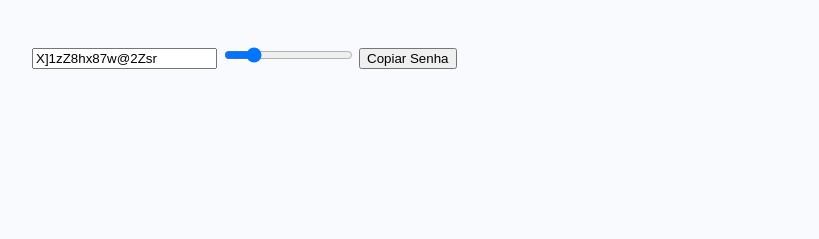
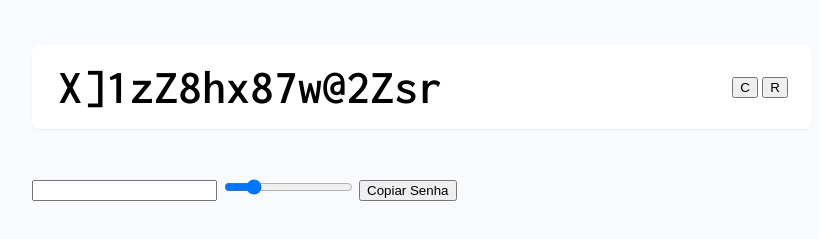
Before and after one commit to gemaquejr/gerador-de-senha, a plain HTML site: page index.html in a window 1280 px wide. Shown: the part 119-358 px from the top of the page, without its empty margins (218-1037 px from the left). Drawn offline with Linux system fonts and the light colour scheme.

Commit message:
Adiciona formatacao do input

```diff
--- a/index.html
+++ b/index.html
@@ -21,6 +21,18 @@
         <p class="subtitle">
           Utilize o nosso gerador online para criar uma senha forte e segura.
         </p>
+      </section>
+
+      <section class="box">
+        <div class="password">
+          <div class="text">
+            <input type="text" name="password" id="password" />
+          </div>
+          <div class="actions">
+            <button id="copy2">C</button>
+            <button id="renew">R</button>
+          </div>
+        </div>
       </section>
 
       <input type="text" name="password" id="password" />
--- a/style.css
+++ b/style.css
@@ -14,12 +14,46 @@ main {
   text-align: center;
   padding-bottom: 3rem;
 }
+
 .hero .title {
   font-size: 2rem;
   font-weight: bold;
   padding-bottom: 1.5rem;
 }
+
 .hero .subtitle {
   font-size: 1.125rem;
   color: #828282;
 }
+
+.box {
+  background: #fff;
+  box-shadow: 0 1px 2px rgba(132, 148, 165, 0.1);
+  border-radius: 8px;
+  margin-bottom: 3rem;
+}
+
+.password {
+  display: flex;
+  align-items: center;
+  padding: 1rem 1.5rem;
+}
+
+.password .text {
+  flex: 1;
+}
+
+.password .text input {
+  font-family: "Inconsolata", serif;
+  font-size: 3rem;
+  border: none;
+  outline: none;
+  cursor: default;
+  height: 52px;
+  width: 100%;
+  transition: all 0.2s;
+  -webkit-user-select: none;
+  -moz-user-select: none;
+  -ms-user-select: none;
+  user-select: none;
+}
```
